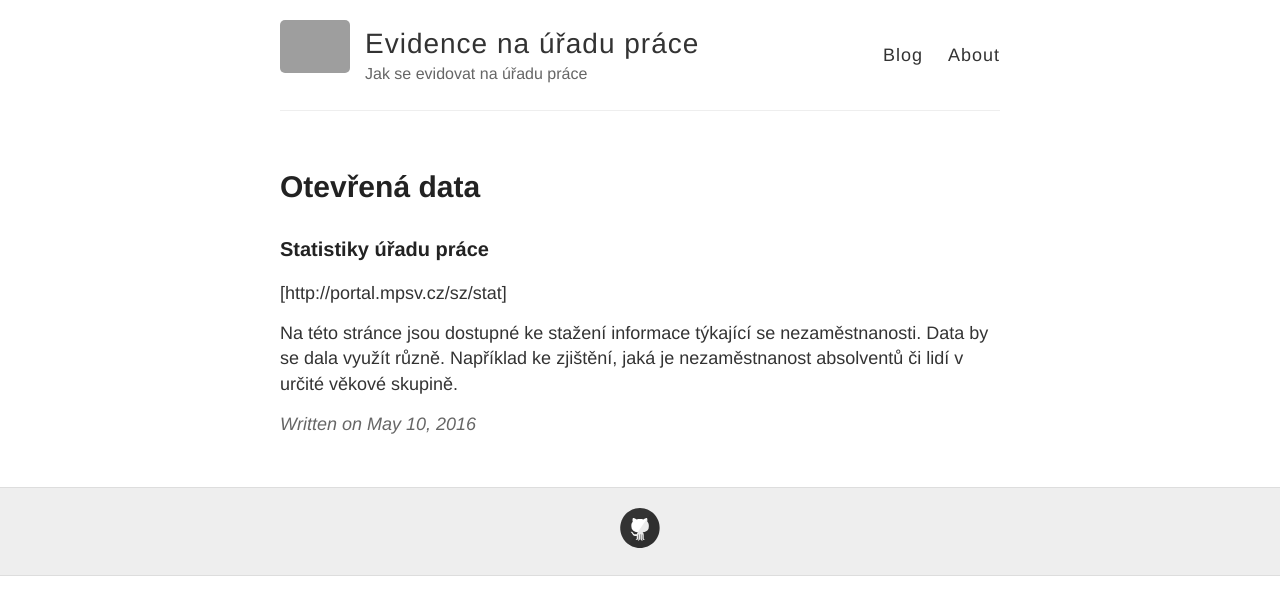
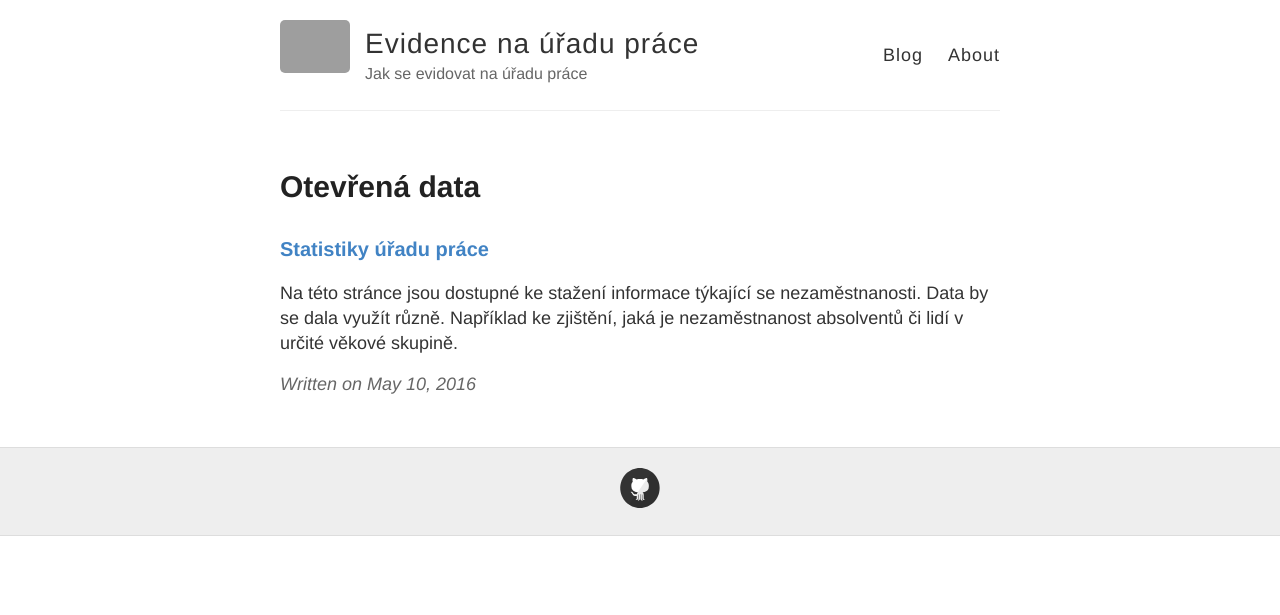
Before and after one commit to dokiinka/dokiinka.github.io, a Jekyll site: the page built from _posts/2016-5-10-opendata.md, in a window 1280 px wide. Shown: the top 615 px of the page. Built offline with Jekyll 4.4.1, drawn with Linux system fonts in a browser that asks for light colours; grey boxes are pictures that could not be loaded.

Commit message:
Update 2016-5-10-opendata.md

```diff
--- a/_posts/2016-5-10-opendata.md
+++ b/_posts/2016-5-10-opendata.md
@@ -3,8 +3,7 @@ layout: post
 title: Otevřená data
 ---
 
-### Statistiky úřadu práce
+### [Statistiky úřadu práce](http://portal.mpsv.cz/sz/stat)
 
-[http://portal.mpsv.cz/sz/stat]
 
 Na této stránce jsou dostupné ke stažení informace týkající se nezaměstnanosti. Data by se dala využít různě. Například ke zjištění, jaká je nezaměstnanost absolventů či lidí v určité věkové skupině.
```
